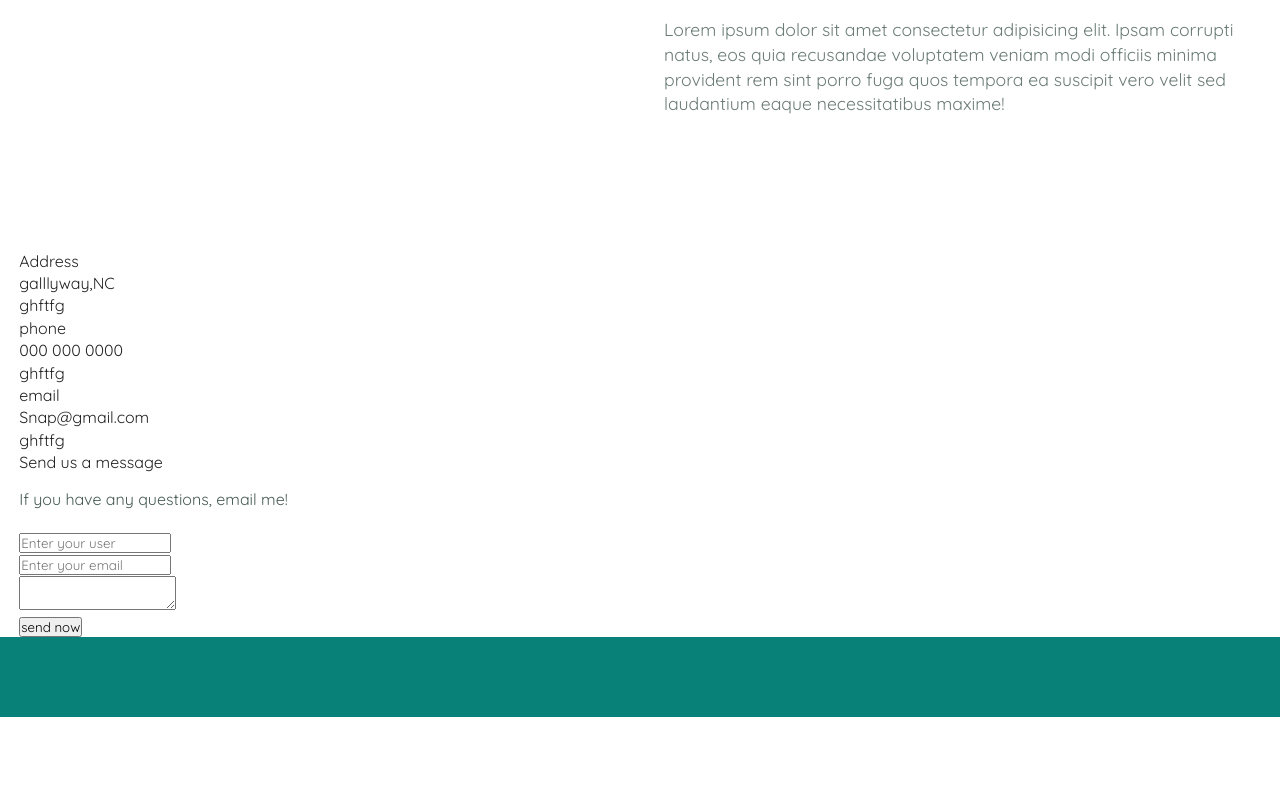
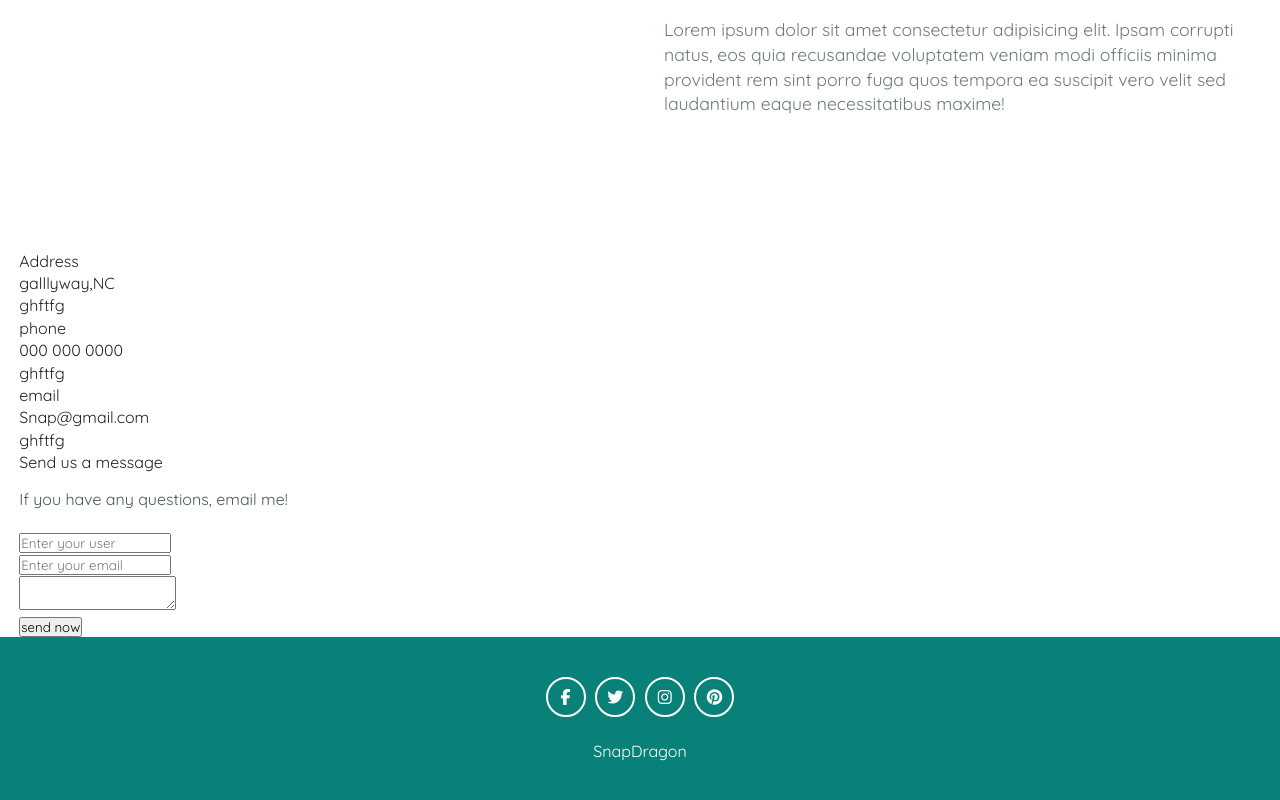
Before and after one commit to JadenFrame/SnapDragon, a plain HTML site: page about.html in a window 1280 px wide. Shown: the part 617-1417 px from the top of the page. Before the commit the page ends 1334 px from the top, so only its background shows below. Drawn offline with nearby package versions, Linux system fonts and the light colour scheme.

Commit message:
Update about.html

```diff
--- a/about.html
+++ b/about.html
@@ -106,6 +106,14 @@
         </div>
 
 <footer class="section-p1">
+  <div class = "social-links">
+        <a href = "#"><i class = "fab fa-facebook-f"></i></a>
+        <a href = "#"><i class = "fab fa-twitter"></i></a>
+        <a href = "#"><i class = "fab fa-instagram"></i></a>
+        <a href = "#"><i class = "fab fa-pinterest"></i></a>
+      </div>
+      <span>SnapDragon</span>
+      <script src="script.js"> </script>
 
 </footer>
     <script src="script.js">
```
